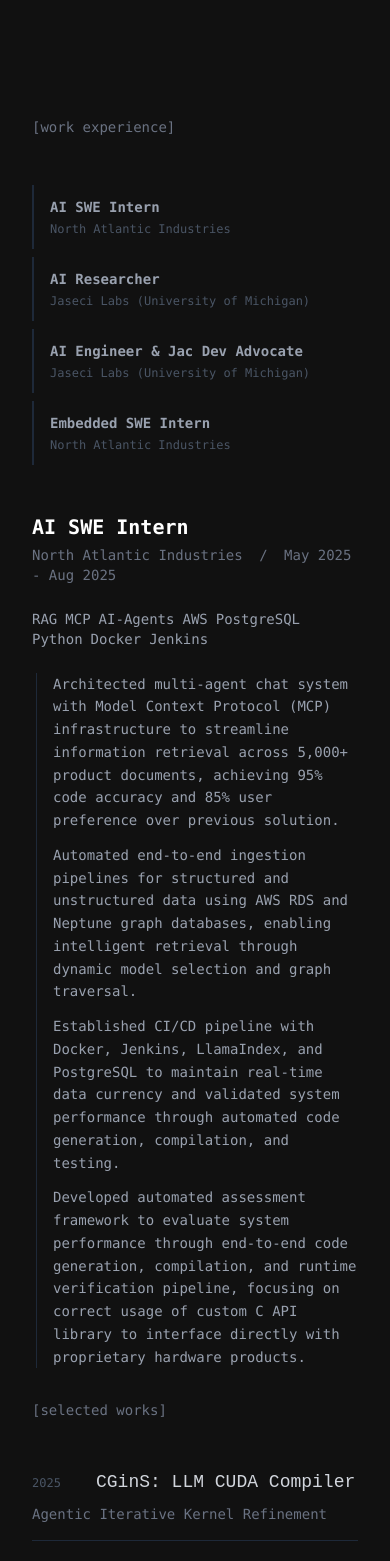
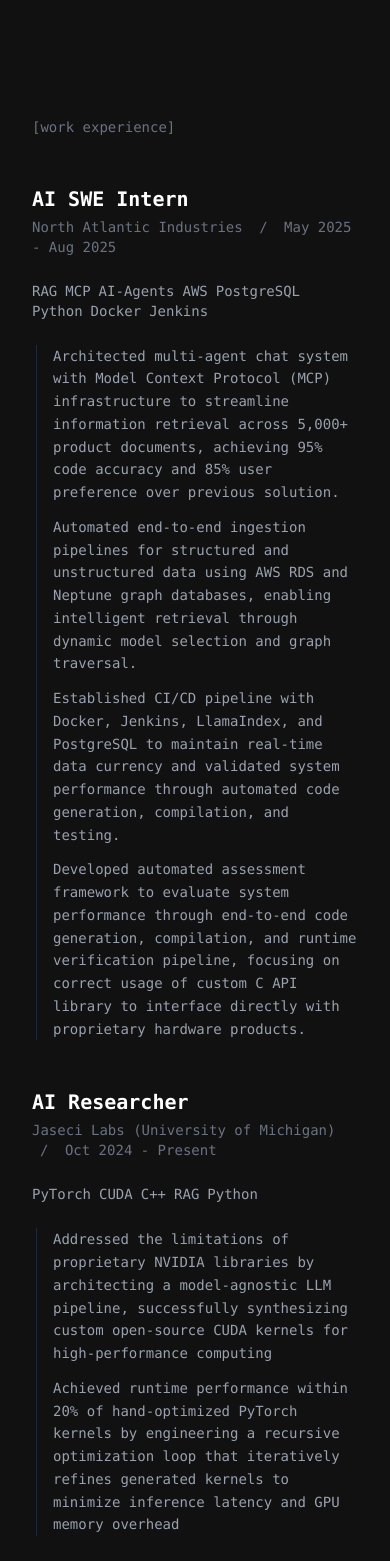
Before and after one commit to TheJoshBrod/portfolio, a Next.js app: page / in a window 390 px wide. Shown: the part 2687-4248 px from the top of the page. Built offline with nearby package versions, Linux system fonts and the light colour scheme.

Commit message:
mobile friendly work experience

```diff
--- a/src/components/experience/page.tsx
+++ b/src/components/experience/page.tsx
@@ -5,7 +5,7 @@
 
 export default function ExperienceSection() {
 
-  const [selectedExperience, setSelectedExperience] = useState(experiences.length-1);
+  const [selectedExperience, setSelectedExperience] = useState(experiences.length - 1);
   const ref = useRef(null);
 
   return (
@@ -17,7 +17,7 @@
 
       <div className="flex flex-col md:flex-row w-full gap-12 md:gap-24 items-start" ref={ref}>
         {/* Left Column: Organization List */}
-        <div className="w-full md:w-1/3 flex flex-col gap-2">
+        <div className="w-full md:w-1/3 flex-col mt-10 gap-2 hidden md:flex">
           {experiences.map((experience) => (
             <ExperienceIntro key={experience.id} {...experience} setSelectedExperience={setSelectedExperience} />
           ))}
@@ -25,9 +25,19 @@
 
         {/* Right Column: Details */}
         <div className="w-full md:w-2/3 min-h-[400px]">
-          {experiences.map((experience) => (
-            <ExperienceSummary key={experience.id} {...experience} selectedExperience={selectedExperience} />
-          ))}
+          {/* Desktop View */}
+          <div className="hidden md:block">
+            {experiences.map((experience) => (
+              <ExperienceSummary key={experience.id} {...experience} selectedExperience={selectedExperience} />
+            ))}
+          </div>
+
+          {/* Mobile View - Show All */}
+          <div className="flex flex-col gap-12 md:hidden">
+            {experiences.map((experience) => (
+              <ExperienceSummary key={experience.id} {...experience} selectedExperience={experience.id} />
+            ))}
+          </div>
         </div>
       </div>
     </div>
```
